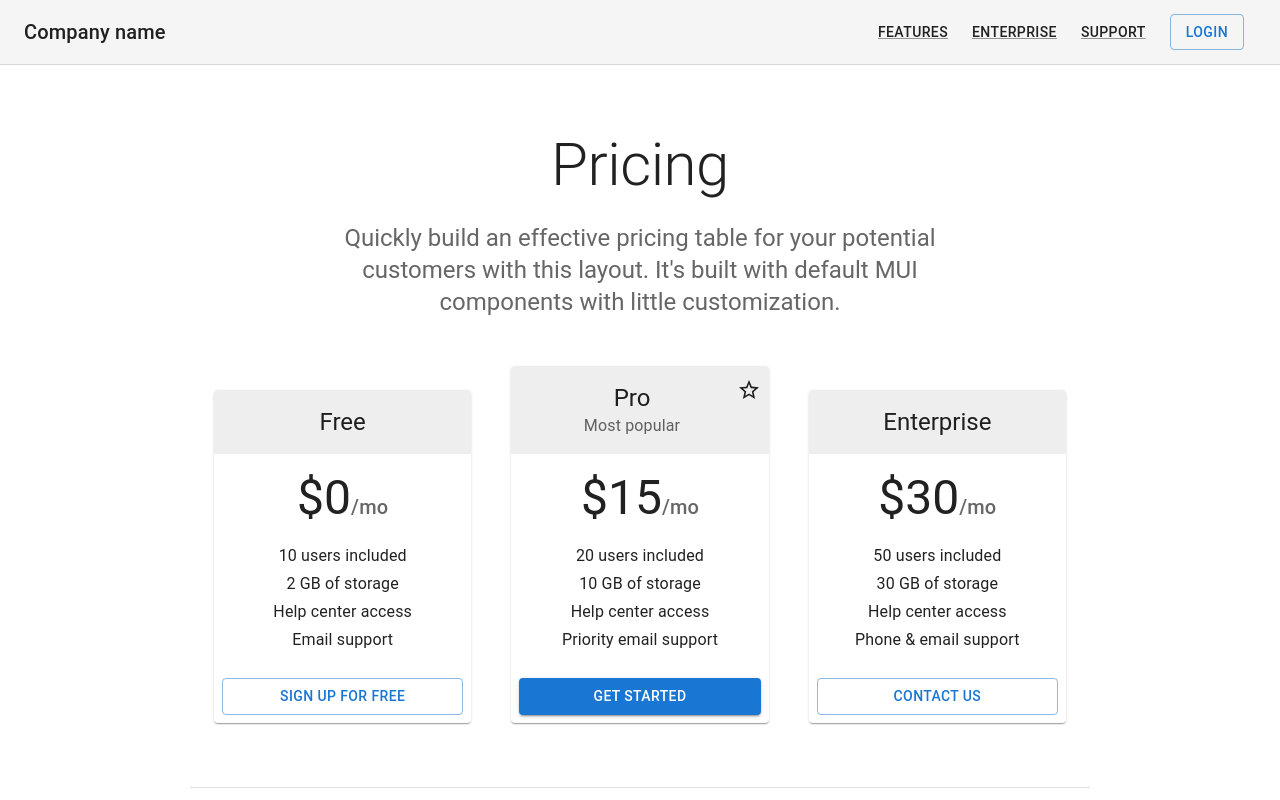
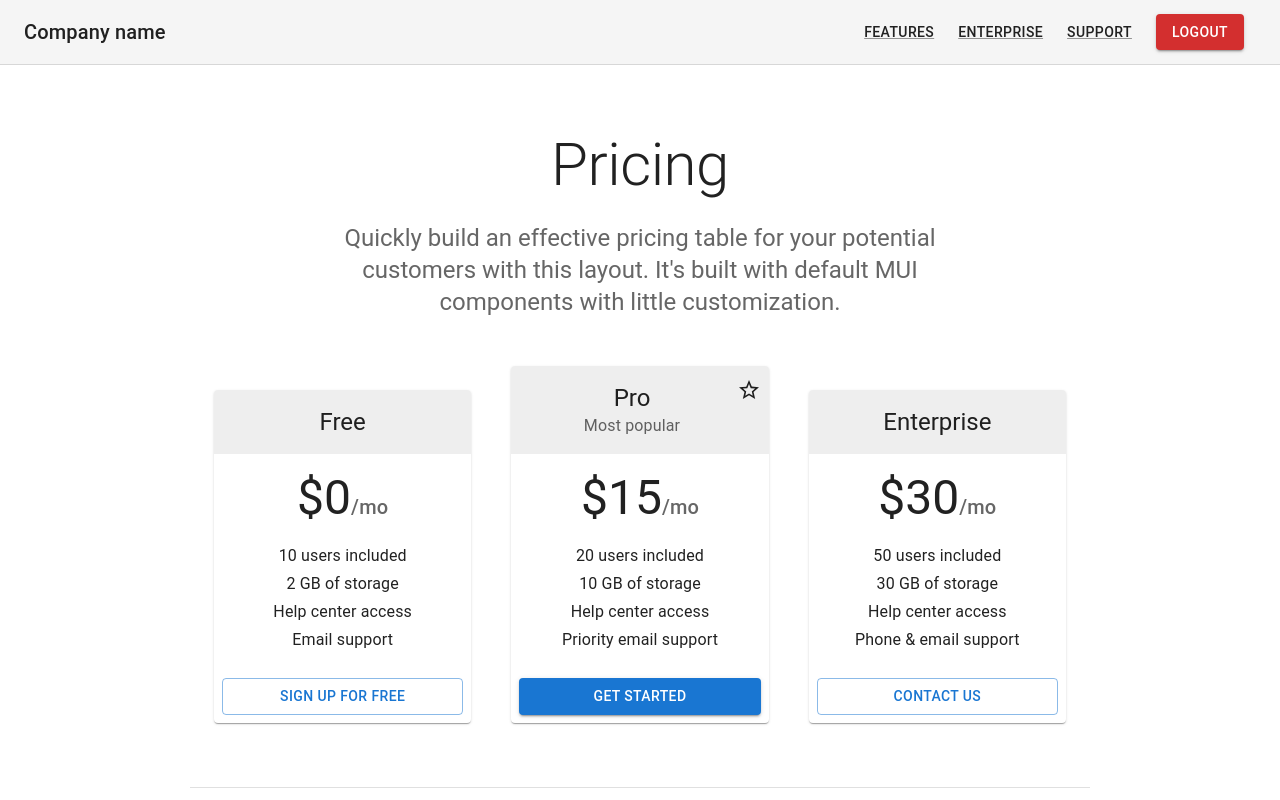
Before and after one commit to theerawit1997/Full-Stack-Register-Login, a React (Create React App) app in the folder react-login/: page /pricing in a window 1280 px wide. Shown: the top 800 px of the page. Built offline with nearby package versions, Linux system fonts and the light colour scheme; no server answers.

Commit message:
Update Pricing.js
add logout

```diff
--- a/react-login/src/Pricing.js
+++ b/react-login/src/Pricing.js
@@ -136,6 +136,13 @@ export default function Pricing() {
 
     fetchData();
   }, []);
+
+  const handelLogout = (event) => {
+    event.preventDefault();
+    localStorage.removeItem("token");
+    window.location = "/login";
+  };
+
   return (
     <ThemeProvider theme={defaultTheme}>
       <GlobalStyles
@@ -178,8 +185,14 @@ export default function Pricing() {
               Support
             </Link>
           </nav>
-          <Button href="#" variant="outlined" sx={{ my: 1, mx: 1.5 }}>
-            Login
+          <Button
+            href="#"
+            color="error"
+            variant="contained"
+            sx={{ my: 1, mx: 1.5 }}
+            onClick={handelLogout}
+          >
+            Logout
           </Button>
         </Toolbar>
       </AppBar>
```
